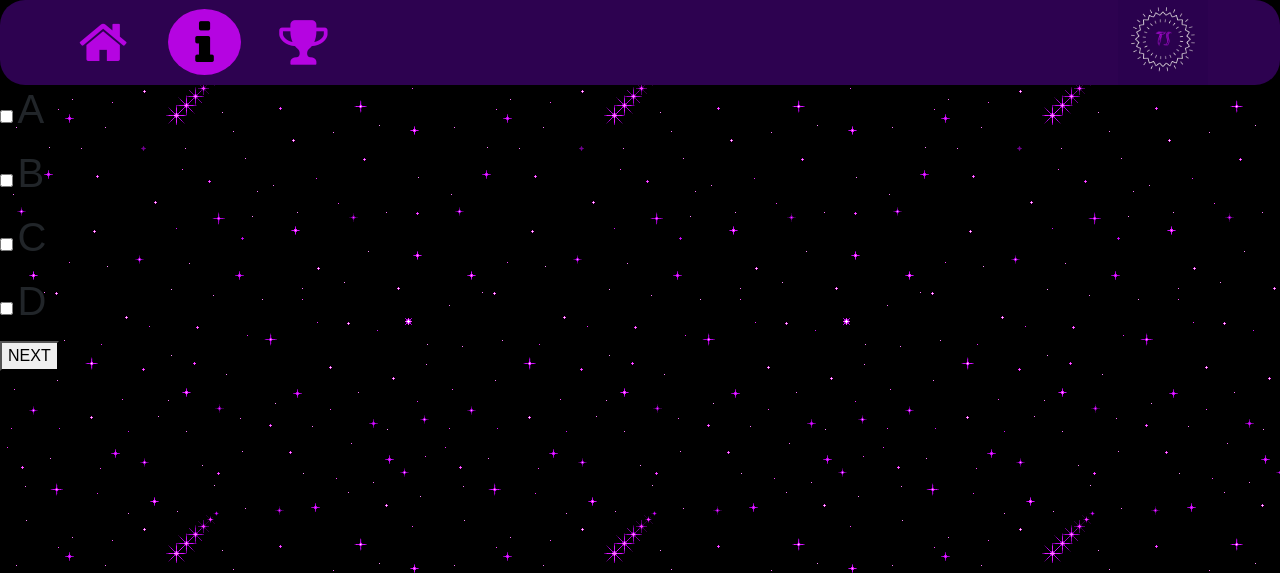
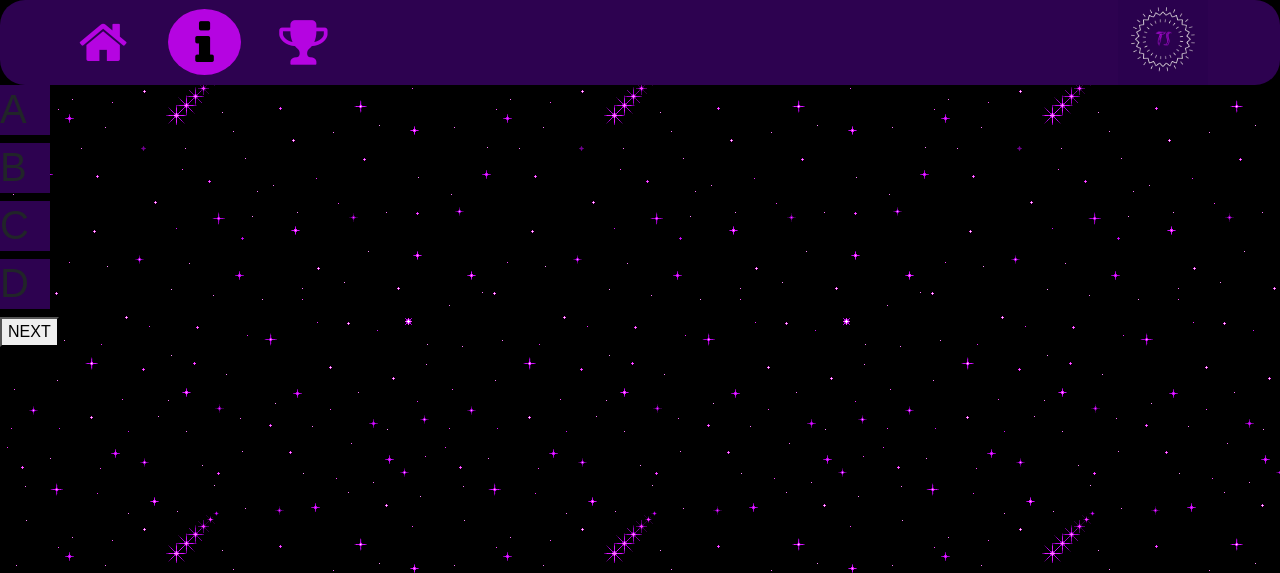
Before and after one commit to FadlallaM/Trivia_Stars, a Flask app: page /quiz in a window 1280 px wide. Shown: the top 573 px of the page. Run offline with Flask 2, Linux system fonts and the light colour scheme; some libraries are stand-ins or nearby versions.

Commit message:
started work on quiz page

```diff
--- a/static/css/quiz.css
+++ b/static/css/quiz.css
@@ -15,7 +15,9 @@ body {
     cursor: pointer;
 
 }
-
+input {
+    display: none;
+}
 
 ul {
     list-style-type: none;
@@ -52,3 +54,9 @@ li {
     color: black;
     margin: 8px 27px 6px;
 }
+
+label {
+    width: 50px;
+    height: 50px;
+    background-color: #2d0250;
+}
--- a/templates/quiz.html
+++ b/templates/quiz.html
@@ -77,9 +77,6 @@
         </form>
 
 
-
-
-
     </body>
 
 </html>
```
Lines whose indentation alone changed are shown as unchanged.
